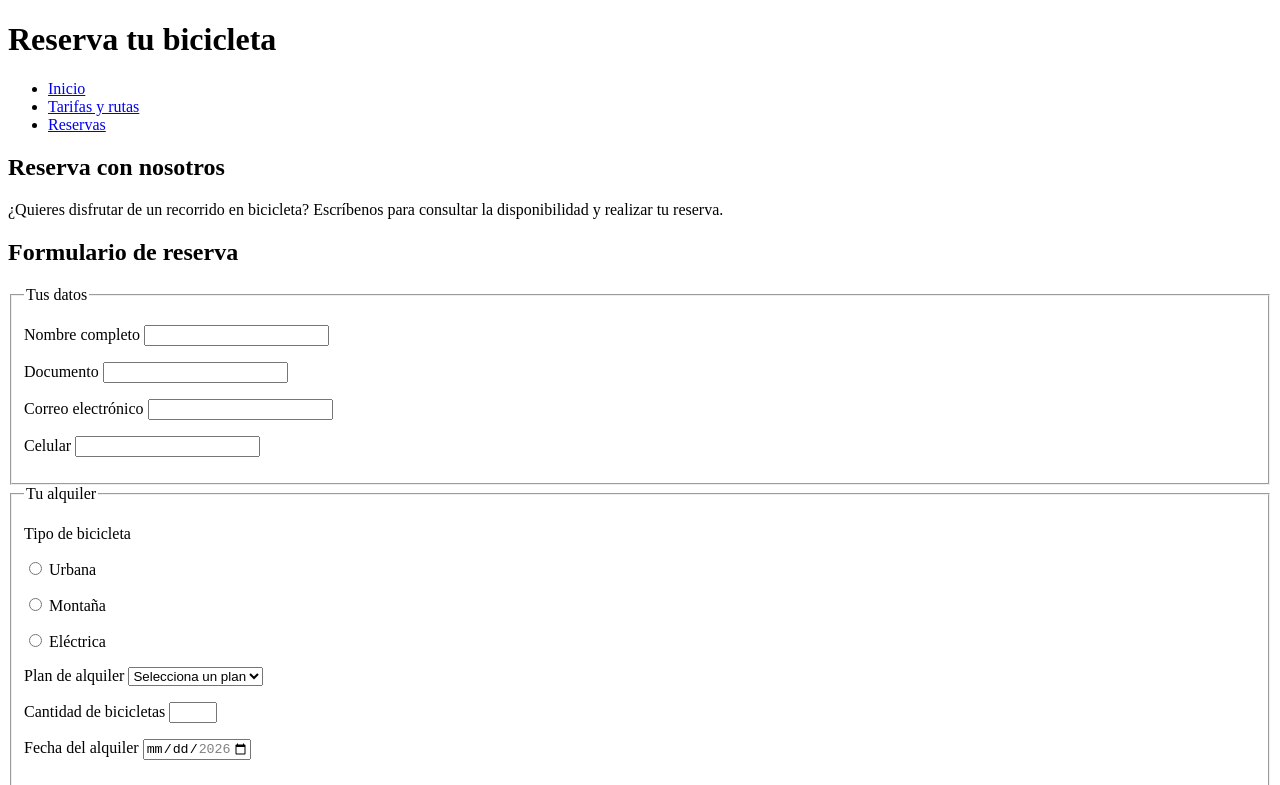
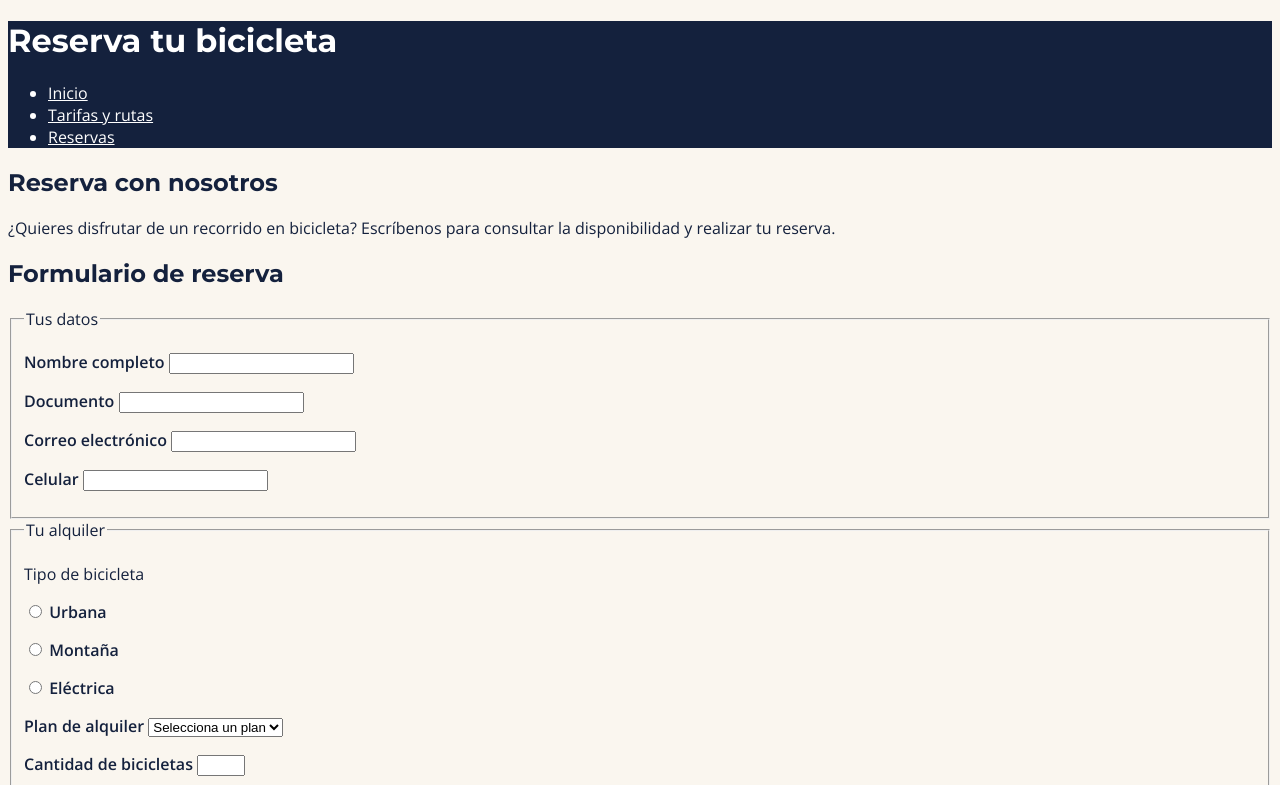
Before and after one commit to dress18/rueda-libre, a plain HTML site: page paginas/reservas.html in a window 1280 px wide. Shown: the top 785 px of the page. Drawn offline with nearby package versions, Linux system fonts and the light colour scheme.

Commit message:
feat: añadir estilos CSS y enlazar Google Fonts a páginas HTML

```diff
--- /dev/null
+++ b/css/styles.css
@@ -0,0 +1,75 @@
+:root {
+    --color-route-green: #1E7A4F;
+    --color-pedal-orange: #F39A2B;
+    --color-night-blue: #14213D;
+    --color-cream: #FAF6EF;
+    --color-asphalt-gray: #5B6470;
+    --color-white: #FFFFFF;
+    --font-heading: "Montserrat", sans-serif;
+    --font-body: "Open Sans", sans-serif;
+    --space-1: 0.5rem;
+    --space-2: 1rem;
+    --space-3: 1.5rem;
+    --space-4: 2rem;
+    --space-5: 3rem;
+}
+
+body {
+    background-color: var(--color-cream);
+    color: var(--color-night-blue);
+    font-family: var(--font-body);
+    font-weight: 400;
+}
+
+h1,
+h2,
+h3,
+h4,
+h5,
+h6 {
+    color: var(--color-night-blue);
+    font-family: var(--font-heading);
+    font-weight: 700;
+}
+
+header,
+footer {
+    background-color: var(--color-night-blue);
+    color: var(--color-white);
+}
+
+header h1,
+header h2,
+header h3,
+header h4,
+header h5,
+header h6,
+footer h1,
+footer h2,
+footer h3,
+footer h4,
+footer h5,
+footer h6 {
+    color: var(--color-white);
+}
+
+a {
+    color: var(--color-route-green);
+}
+
+header a,
+footer a {
+    color: var(--color-white);
+}
+
+button {
+    background-color: var(--color-route-green);
+    color: var(--color-white);
+    font-family: var(--font-body);
+}
+
+strong,
+label,
+th {
+    font-weight: 600;
+}
--- a/paginas/reservas.html
+++ b/paginas/reservas.html
@@ -6,6 +6,10 @@
     <meta name="viewport" content="width=device-width, initial-scale=1.0">
     <meta name="description" content="Reserva tu bicicleta con Rueda Libre.">
     <title>Reservas | Rueda Libre</title>
+    <link rel="preconnect" href="https://fonts.googleapis.com">
+    <link rel="preconnect" href="https://fonts.gstatic.com" crossorigin>
+    <link href="https://fonts.googleapis.com/css2?family=Montserrat:wght@700&family=Open+Sans:wght@400;600&display=swap" rel="stylesheet">
+    <link rel="stylesheet" href="../css/styles.css">
 </head>
 <body>
     <header>
```
Also changed, not shown: bitacora.md (+10 -1 lines), index.html (+4 -0 lines), paginas/tarifas.html (+4 -0 lines).
